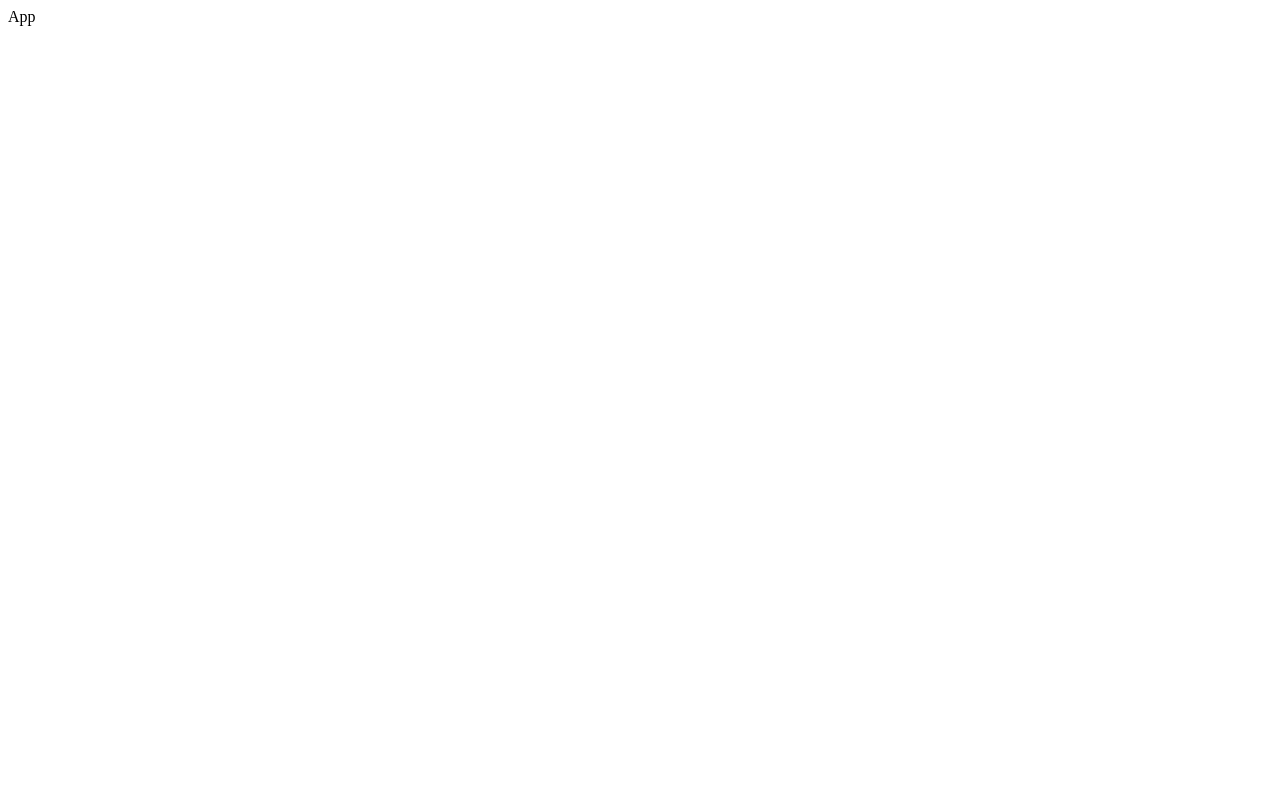
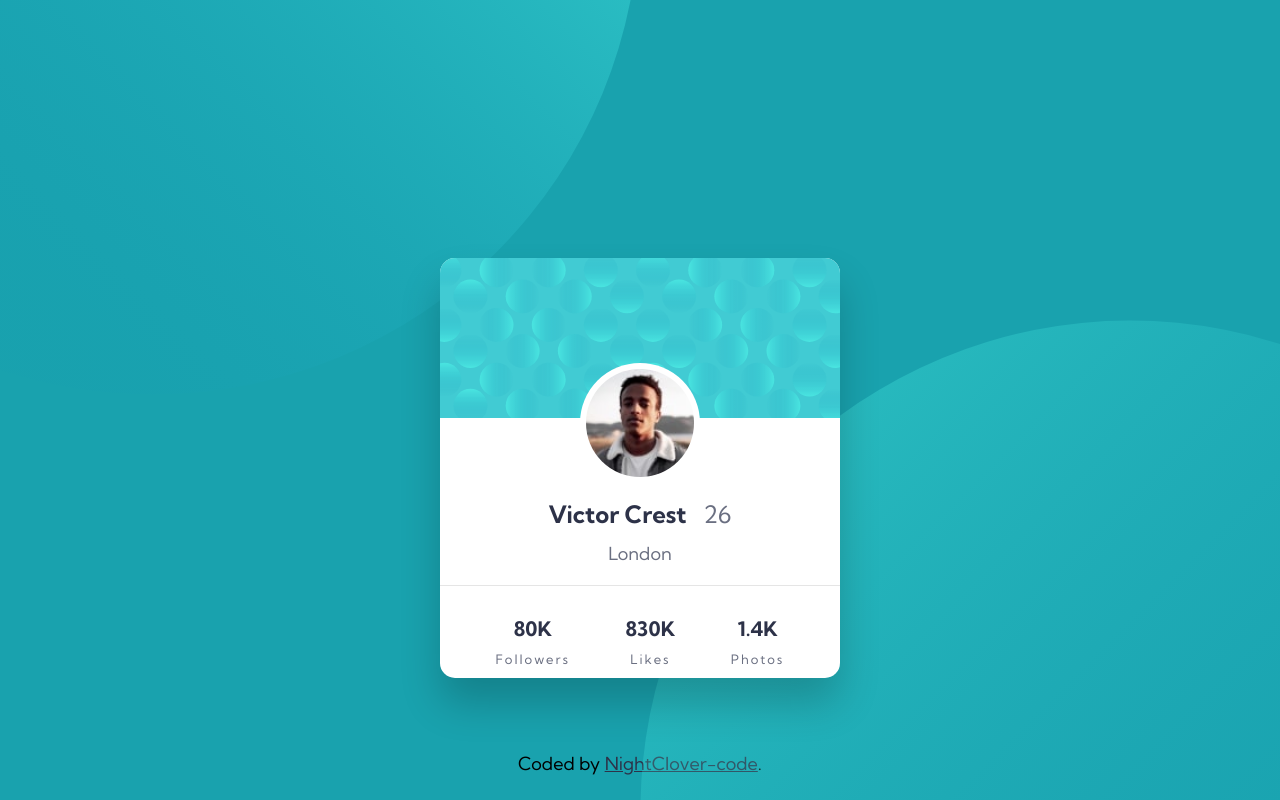
Before and after one commit to NightClover-code/profile-card-react, a React (Create React App) app: page / in a window 1280 px wide. Built offline with nearby package versions, Linux system fonts and the light colour scheme.

Commit message:
completed the challenge

```diff
--- a/public/index.html
+++ b/public/index.html
@@ -29,10 +29,6 @@
   <body>
     <noscript>You need to enable JavaScript to run this app.</noscript>
     <div id="app"></div>
-    <!-- <div class="attribution">
-    Challenge by <a href="https://www.frontendmentor.io?ref=challenge" target="_blank">Frontend Mentor</a>.
-    Coded by <a href="#">Your Name Here</a>.
-  </div> -->
     <!--
       This HTML file is a template.
       If you open it directly in the browser, you will see an empty page.
--- a/src/App.jsx
+++ b/src/App.jsx
@@ -1,7 +1,22 @@
 import React from 'react';
-
+//importing components
+import Card from './components/Card';
+import Attribution from './components/Attribution';
+//importing styles
+import './css/app.css';
 const App = () => {
-  return <div className="app__container">App</div>;
+  return (
+    <div className="app__container">
+      <div className="background__top">
+        <img src="./images/bg-pattern-top.svg" alt="" />
+      </div>
+      <Card />
+      <Attribution />
+      <div className="background__bottom">
+        <img src="./images/bg-pattern-bottom.svg" alt="" />
+      </div>
+    </div>
+  );
 };
 
 export default App;
--- /dev/null
+++ b/src/components/Attribution.jsx
@@ -0,0 +1,12 @@
+import React from 'react';
+
+const Attribution = () => {
+  return (
+    <div class="attribution">
+      Coded by{' '}
+      <a href="https://github.com/NightClover-code">NightClover-code</a>.
+    </div>
+  );
+};
+
+export default Attribution;
--- /dev/null
+++ b/src/components/Card.jsx
@@ -0,0 +1,45 @@
+import React from 'react';
+
+const Card = () => {
+  return (
+    <div className="card__container">
+      <div className="card">
+        <div className="top__image">
+          <img src="./images/bg-pattern-card.svg" alt="" />
+        </div>
+        <div className="profile__main">
+          <div className="avatar__container">
+            <div className="avatar">
+              <img src="./images/image-victor.jpg" alt="" />
+            </div>
+          </div>
+          <div className="profile__information">
+            <div className="profile__identity">
+              <h2 className="username">Victor Crest</h2>
+              <span className="age">26</span>
+            </div>
+            <div className="location">London</div>
+          </div>
+        </div>
+        <div className="profile__details">
+          <ul className="profile__details__list">
+            <li className="followers">
+              <div className="number">80K</div>
+              <div className="text">Followers</div>
+            </li>
+            <li className="Likes">
+              <div className="number">830K</div>
+              <div className="text">Likes</div>
+            </li>
+            <li className="Photos">
+              <div className="number">1.4K</div>
+              <div className="text">Photos</div>
+            </li>
+          </ul>
+        </div>
+      </div>
+    </div>
+  );
+};
+
+export default Card;
--- /dev/null
+++ b/src/css/app.css
@@ -0,0 +1,186 @@
+@import url("https://fonts.googleapis.com/css2?family=Kumbh+Sans:wght@400;700&display=swap");
+.card__container {
+  min-width: 280px;
+  max-width: 400px;
+  width: 90%;
+  margin: auto;
+  padding-top: 12vh;
+  position: relative;
+}
+
+.card__container .card {
+  position: absolute;
+  top: 50%;
+  -webkit-transform: translateY(50%);
+          transform: translateY(50%);
+  height: 420px;
+  background-color: #fff;
+  z-index: 10;
+  border-radius: 15px;
+  width: 100%;
+  -webkit-box-shadow: 0px 25px 40px rgba(0, 0, 0, 0.2);
+          box-shadow: 0px 25px 40px rgba(0, 0, 0, 0.2);
+  overflow: hidden;
+}
+
+.card__container .card .top__image img {
+  width: 100%;
+}
+
+.card__container .card .profile__main {
+  position: relative;
+}
+
+.card__container .card .profile__main .avatar__container {
+  position: absolute;
+  left: 50%;
+  top: 0;
+  display: -webkit-box;
+  display: -ms-flexbox;
+  display: flex;
+  -webkit-box-pack: center;
+      -ms-flex-pack: center;
+          justify-content: center;
+  place-items: center;
+  width: 120px;
+  height: 120px;
+  background-color: #fff;
+  -webkit-transform: translate(-50%, -50%);
+          transform: translate(-50%, -50%);
+  border-radius: 50%;
+  overflow: hidden;
+  padding-top: 5px;
+}
+
+.card__container .card .profile__main .avatar__container .avatar {
+  width: 90%;
+}
+
+.card__container .card .profile__main .avatar__container .avatar img {
+  width: 100%;
+  border-radius: 50%;
+}
+
+.card__container .card .profile__main .profile__information {
+  display: -webkit-box;
+  display: -ms-flexbox;
+  display: flex;
+  -webkit-box-orient: vertical;
+  -webkit-box-direction: normal;
+      -ms-flex-flow: column nowrap;
+          flex-flow: column nowrap;
+}
+
+.card__container .card .profile__main .profile__information .profile__identity {
+  width: 50%;
+  display: -webkit-box;
+  display: -ms-flexbox;
+  display: flex;
+  -ms-flex-pack: distribute;
+      justify-content: space-around;
+  margin: auto;
+  -ms-flex-flow: wrap;
+      flex-flow: wrap;
+  margin-top: 75px;
+}
+
+.card__container .card .profile__main .profile__information .profile__identity .username {
+  color: #2d3248;
+  font-weight: 700;
+  font-size: 24px;
+  line-height: 1.4;
+}
+
+.card__container .card .profile__main .profile__information .profile__identity .age {
+  font-size: 24px;
+  color: #6a6f81;
+  line-height: 1.4;
+}
+
+.card__container .card .profile__main .profile__information .location {
+  margin: auto;
+  padding-top: 10px;
+  padding-bottom: 20px;
+  color: #6a6f81;
+}
+
+.card__container .card .profile__details {
+  border-top: 1px solid rgba(0, 0, 0, 0.1);
+  width: 100%;
+  height: 100%;
+}
+
+.card__container .card .profile__details .profile__details__list {
+  margin: 30px auto;
+  display: -webkit-box;
+  display: -ms-flexbox;
+  display: flex;
+  -webkit-box-pack: space-evenly;
+      -ms-flex-pack: space-evenly;
+          justify-content: space-evenly;
+  width: 100%;
+}
+
+.card__container .card .profile__details .profile__details__list li {
+  list-style: none;
+}
+
+.card__container .card .profile__details .profile__details__list li .number {
+  text-align: center;
+  font-weight: 700;
+  color: #2d3248;
+  font-size: 20px;
+}
+
+.card__container .card .profile__details .profile__details__list li .text {
+  font-size: 13px;
+  text-align: center;
+  padding: 10px 0;
+  letter-spacing: 2px;
+  color: #6a6f81;
+}
+
+.attribution {
+  position: absolute;
+  bottom: 25px;
+  left: 50%;
+  -webkit-transform: translateX(-50%);
+          transform: translateX(-50%);
+}
+
+.attribution a {
+  color: #2d3248;
+  cursor: pointer;
+  z-index: 100;
+}
+
+* {
+  margin: 0;
+  padding: 0;
+  -webkit-box-sizing: border-box;
+          box-sizing: border-box;
+}
+
+.app__container {
+  overflow: hidden;
+  position: relative;
+  background: #19a2ae;
+  min-height: 100vh;
+  width: 100%;
+  margin: auto;
+  font-size: 18px;
+  font-family: 'Kumbh Sans', sans-serif;
+}
+
+.app__container .background__top {
+  position: absolute;
+  right: 50%;
+  bottom: 50%;
+}
+
+.app__container .background__bottom {
+  position: absolute;
+  left: 50%;
+  top: 40%;
+}
+/*# sourceMappingURL=app.css.map */
--- /dev/null
+++ b/src/sass/_attribution.scss
@@ -0,0 +1,11 @@
+.attribution {
+  position: absolute;
+  bottom: 25px;
+  left: 50%;
+  transform: translateX(-50%);
+  a {
+    color: $very-dark-desaturated-blue;
+    cursor: pointer;
+    z-index: 100;
+  }
+}
--- /dev/null
+++ b/src/sass/_card.scss
@@ -0,0 +1,106 @@
+.card__container {
+  min-width: 280px;
+  max-width: 400px;
+  width: 90%;
+  margin: auto;
+  padding-top: 12vh;
+  position: relative;
+  .card {
+    position: absolute;
+    top: 50%;
+    transform: translateY(+50%);
+    height: 420px;
+    background-color: #fff;
+    z-index: 10;
+    border-radius: 15px;
+    width: 100%;
+    box-shadow: 0px 25px 40px rgba(0, 0, 0, 0.2);
+    overflow: hidden;
+    .top__image {
+      img {
+        width: 100%;
+      }
+    }
+    .profile__main {
+      position: relative;
+      .avatar__container {
+        position: absolute;
+        left: 50%;
+        top: 0;
+        display: flex;
+        justify-content: center;
+        place-items: center;
+        width: 120px;
+        height: 120px;
+        background-color: #fff;
+        transform: translate(-50%, -50%);
+        border-radius: 50%;
+        overflow: hidden;
+        padding-top: 5px;
+        .avatar {
+          width: 90%;
+          img {
+            width: 100%;
+            border-radius: 50%;
+          }
+        }
+      }
+      .profile__information {
+        display: flex;
+        flex-flow: column nowrap;
+        .profile__identity {
+          width: 50%;
+          display: flex;
+          justify-content: space-around;
+          margin: auto;
+          flex-flow: wrap;
+          margin-top: 75px;
+          .username {
+            color: $very-dark-desaturated-blue;
+            font-weight: 700;
+            font-size: 24px;
+            line-height: 1.4;
+          }
+          .age {
+            font-size: 24px;
+            color: $dark-grayish-blue;
+            line-height: 1.4;
+          }
+        }
+        .location {
+          margin: auto;
+          padding-top: 10px;
+          padding-bottom: 20px;
+          color: $dark-grayish-blue;
+        }
+      }
+    }
+    .profile__details {
+      border-top: 1px solid rgba(0, 0, 0, 0.1);
+      width: 100%;
+      height: 100%;
+      .profile__details__list {
+        margin: 30px auto;
+        display: flex;
+        justify-content: space-evenly;
+        width: 100%;
+        li {
+          list-style: none;
+          .number {
+            text-align: center;
+            font-weight: 700;
+            color: $very-dark-desaturated-blue;
+            font-size: 20px;
+          }
+          .text {
+            font-size: 13px;
+            text-align: center;
+            padding: 10px 0;
+            letter-spacing: 2px;
+            color: $dark-grayish-blue;
+          }
+        }
+      }
+    }
+  }
+}
--- /dev/null
+++ b/src/sass/_variables.scss
@@ -0,0 +1,6 @@
+//primary colors
+$dark-cyan: hsl(185, 75%, 39%);
+$very-dark-desaturated-blue: hsl(229, 23%, 23%);
+$dark-grayish-blue: hsl(227, 10%, 46%);
+//neutral colors
+$dark-gray: hsl(0, 0%, 59%);
--- /dev/null
+++ b/src/sass/app.scss
@@ -0,0 +1,29 @@
+@import url('https://fonts.googleapis.com/css2?family=Kumbh+Sans:wght@400;700&display=swap');
+@import './variables';
+@import './card';
+@import './attribution';
+* {
+  margin: 0;
+  padding: 0;
+  box-sizing: border-box;
+}
+.app__container {
+  overflow: hidden;
+  position: relative;
+  background: $dark-cyan;
+  min-height: 100vh;
+  width: 100%;
+  margin: auto;
+  font-size: 18px;
+  font-family: 'Kumbh Sans', sans-serif;
+  .background__top {
+    position: absolute;
+    right: 50%;
+    bottom: 50%;
+  }
+  .background__bottom {
+    position: absolute;
+    left: 50%;
+    top: 40%;
+  }
+}
```
Also changed, not shown: 2 other files (tests, documents, lock files or other folders).
